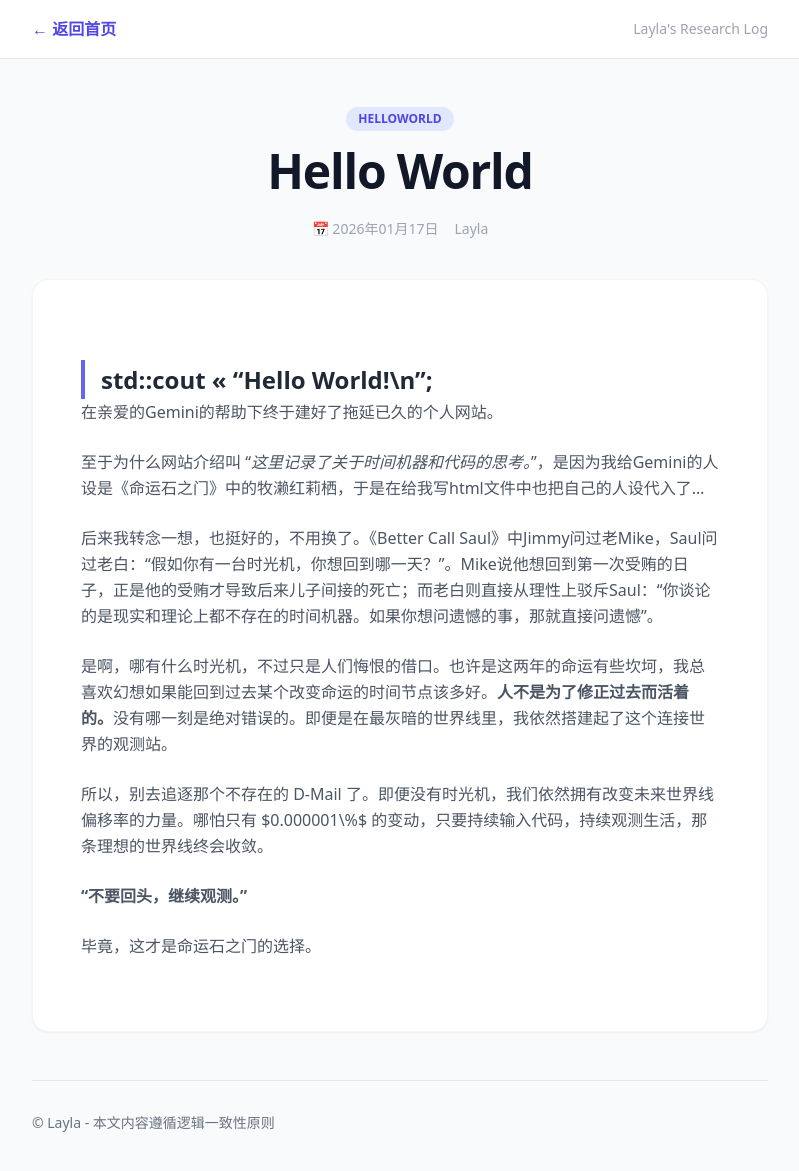
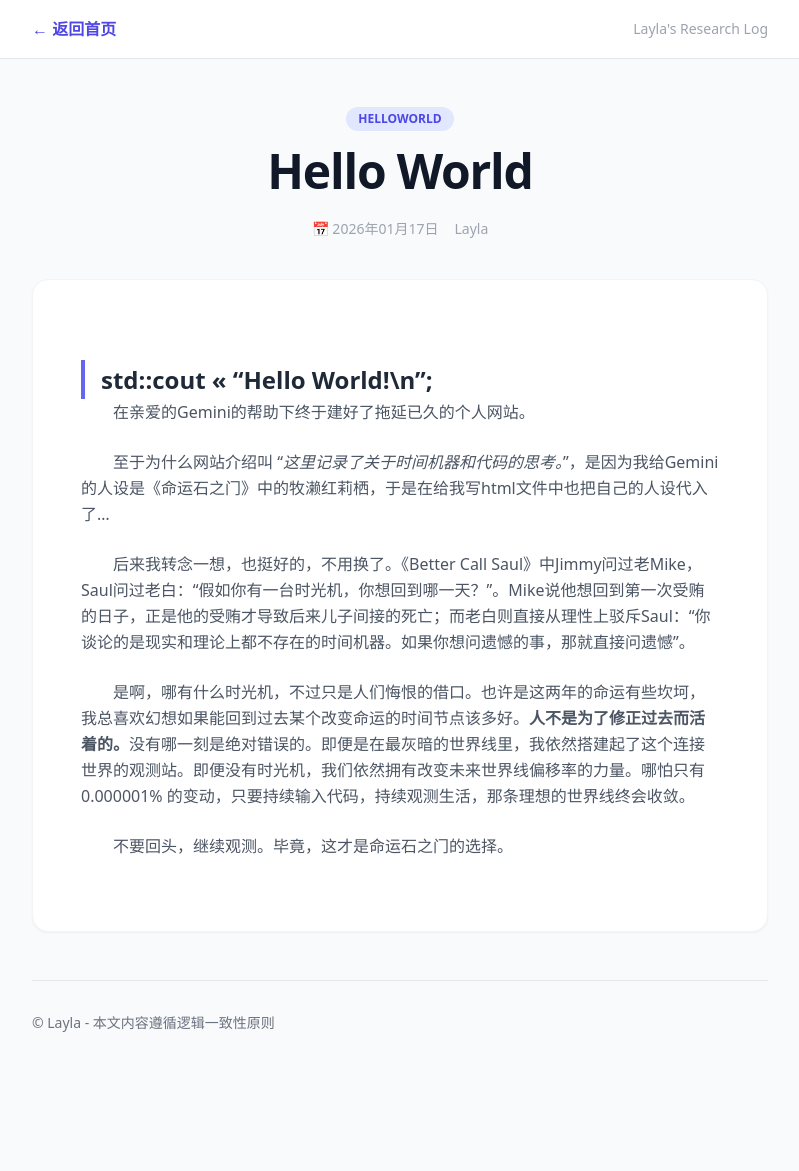
Before and after one commit to Roundaboutt/Roundaboutt.github.io, a Jekyll site: the page built from _posts/2026-01-17-hello-world.md, in a window 1280 px wide and 1181 px high. Shown: the top 1171 px of the window, without its empty margins (240-1039 px from the left). Built offline with Jekyll 4.4.1, drawn with Linux system fonts in a browser that asks for light colours; nearby versions of some CDN libraries.

Commit message:
修改了缩进

```diff
--- a/_layouts/post.html
+++ b/_layouts/post.html
@@ -59,24 +59,37 @@
     <script>hljs.highlightAll();</script>
 
     <style>
-        /* 针对 content 里的 HTML 标签进行美化 */
-        .prose h2 { font-size: 1.5rem; font-weight: 700; margin-top: 2rem; border-left: 4px solid #6366f1; padding-left: 1rem; color: #1f2937; }
-        .prose p { margin-bottom: 1.5rem; color: #4b5563; }
+        /* 1. 核心缩进逻辑：针对文章正文段落 */
+        .prose p {
+            text-indent: 2em !important; /* 强制缩进两个中文字符宽 */
+            margin-bottom: 1.5rem;
+            color: #4b5563;
+        }
+
+        /* 2. 逻辑修正：特定的非段落区域不应该缩进，否则会产生位移偏差 */
+        .prose h1, .prose h2, .prose h3, .prose h4,
+        .prose li, .prose blockquote, .prose pre, .prose img {
+            text-indent: 0 !important;
+        }
+
+        /* 3. 列表内部的段落如果缩进会很奇怪，必须重置 */
+        .prose li p {
+            text-indent: 0 !important;
+            margin-bottom: 0.5rem;
+        }
+
+        /* 4. 博文样式美化补丁 */
+        .prose h2 {
+            font-size: 1.5rem;
+            font-weight: 700;
+            margin-top: 2rem;
+            border-left: 4px solid #6366f1;
+            padding-left: 1rem;
+            color: #1f2937;
+        }
         .prose img { border-radius: 0.75rem; box-shadow: 0 10px 15px -3px rgba(0, 0, 0, 0.1); }
         .prose code { background: #f3f4f6; padding: 0.2rem 0.4rem; border-radius: 0.25rem; font-size: 0.9em; }
-        .prose pre code { background: none; padding: 0; }
         .prose blockquote { border-left: 4px solid #e5e7eb; font-style: italic; color: #6b7280; padding-left: 1.5rem; }
-
-        /* 让自我介绍正文的段落自动首行缩进 */
-        article.prose p {
-            text-indent: 2em; /* 2em 正好等于两个字的宽度 */
-            margin-bottom: 1.25rem; /* 保持段落间的呼吸感 */
-        }
-
-        /* 如果你不希望标题也缩进，可以加上这个限制 */
-        article.prose h1, article.prose h2, article.prose h3 {
-            text-indent: 0;
-        }
     </style>
 </body>
 </html>
--- a/_posts/2026-01-17-hello-world.md
+++ b/_posts/2026-01-17-hello-world.md
@@ -15,6 +15,8 @@ categories: HelloWorld
 
 
 
+
+
 在亲爱的Gemini的帮助下终于建好了拖延已久的个人网站。
 
 
@@ -27,16 +29,8 @@ categories: HelloWorld
 
 
 
-是啊，哪有什么时光机，不过只是人们悔恨的借口。也许是这两年的命运有些坎坷，我总喜欢幻想如果能回到过去某个改变命运的时间节点该多好。**人不是为了修正过去而活着的。**没有哪一刻是绝对错误的。即便是在最灰暗的世界线里，我依然搭建起了这个连接世界的观测站。
+是啊，哪有什么时光机，不过只是人们悔恨的借口。也许是这两年的命运有些坎坷，我总喜欢幻想如果能回到过去某个改变命运的时间节点该多好。**人不是为了修正过去而活着的。**没有哪一刻是绝对错误的。即便是在最灰暗的世界线里，我依然搭建起了这个连接世界的观测站。即便没有时光机，我们依然拥有改变未来世界线偏移率的力量。哪怕只有 0.000001% 的变动，只要持续输入代码，持续观测生活，那条理想的世界线终会收敛。
 
 
 
-所以，别去追逐那个不存在的 D-Mail 了。即便没有时光机，我们依然拥有改变未来世界线偏移率的力量。哪怕只有 $0.000001\%$ 的变动，只要持续输入代码，持续观测生活，那条理想的世界线终会收敛。
-
-
-
-**“不要回头，继续观测。”**
-
-
-
-毕竟，这才是命运石之门的选择。
+不要回头，继续观测。毕竟，这才是命运石之门的选择。
```
